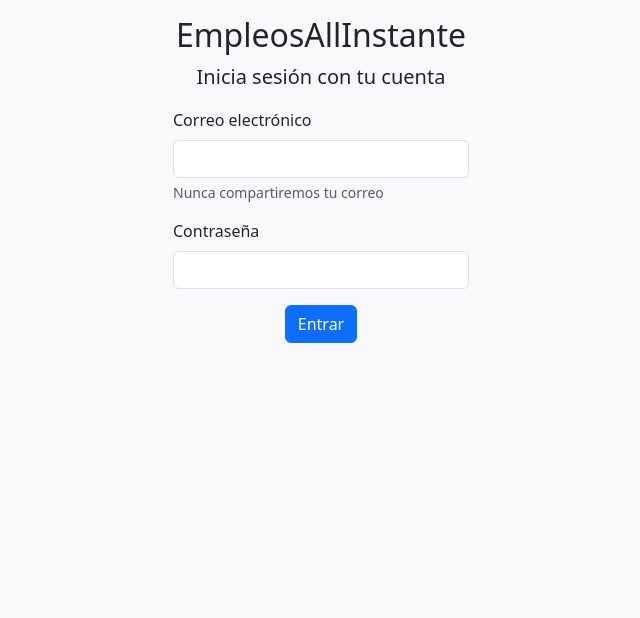
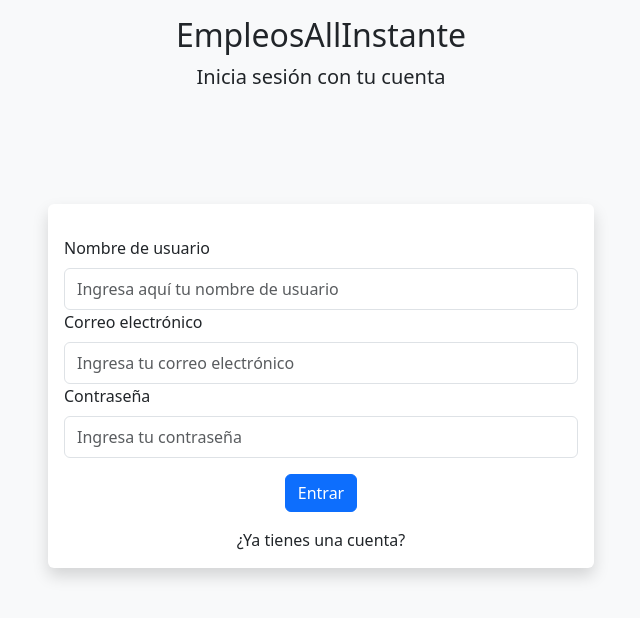
Before and after one commit to Rodrig0304/webScrapping, a Flask app: page /cuenta in a window 1280 px wide. Shown: the top 618 px of the page, without its empty margins (319-959 px from the left). Run offline with Flask 3, Linux system fonts and the light colour scheme.

Commit message:
added basic login form

```diff
--- a/templates/cuenta.html
+++ b/templates/cuenta.html
@@ -15,33 +15,33 @@
         <p class="fs-5">Inicia sesión con tu cuenta</p>
      </div>
     <!-- Login form -->
-    <div class="container d-flex flex-column w-25">
-        <form class="">
-            <div class="mb-3">
-                <label for="emailAddress" class="form-label">
-                    Correo electrónico
-                </label>
-                <input type="email" class="form-control" id="emailAddress"
-                    aria-describedby="emailHelp">
-                <div id="emailHelp" class="form-text">
-                    Nunca compartiremos tu correo
+    <section>
+        <div class="container mt-5 pt-5">
+            <div class="row">
+                <div class="col-12 col-sm-8 col-md-6 m-auto">
+                    <div class="card border-0 shadow">
+                        <div class="card-body">
+                            <form>
+                                <label for="username" class="form-label mt-3">Nombre de usuario</label>
+                                <input type="text" class="form-control py-2"
+                                    placeholder="Ingresa aquí tu nombre de usuario">
+                                <label for="emailAddress" class="form-label">Correo electrónico</label>
+                                <input type="email" class="form-control py-2"
+                                    placeholder="Ingresa tu correo electrónico">
+                                <label for="userPassword" class="form-label">Contraseña</label>
+                                <input type="password" class="form-control py-2"
+                                    placeholder="Ingresa tu contraseña">
+                                <div class="text-center mt-3">
+                                    <button class="btn btn-primary mb-3">Entrar</button>
+                                    <a href="#" class="nav-link">¿Ya tienes una cuenta?</a>
+                                </div>
+                            </form>
+                        </div>
+                    </div>
                 </div>
             </div>
-            <div class="mb-3">
-                <label for="password" class="form-label">
-                    Contraseña
-                </label>
-                <input type="password" class="form-control"
-                    id="password">
-            </div>
-            <div class="container-fluid d-flex justify-content-center align-items-center">
-                <button type="submit" class="btn btn-primary">
-                    Entrar
-                </button>
-            </div>
-
-        </form>
-    </div>
+        </div>
+    </section>
 
     <script src="https://code.jquery.com/jquery-3.5.1.slim.min.js"></script>
     <script src="https://cdn.jsdelivr.net/npm/bootstrap@5.3.3/dist/js/bootstrap.bundle.min.js" integrity="sha384-YvpcrYf0tY3lHB60NNkmXc5s9fDVZLESaAA55NDzOxhy9GkcIdslK1eN7N6jIeHz" crossorigin="anonymous"></script>
```
